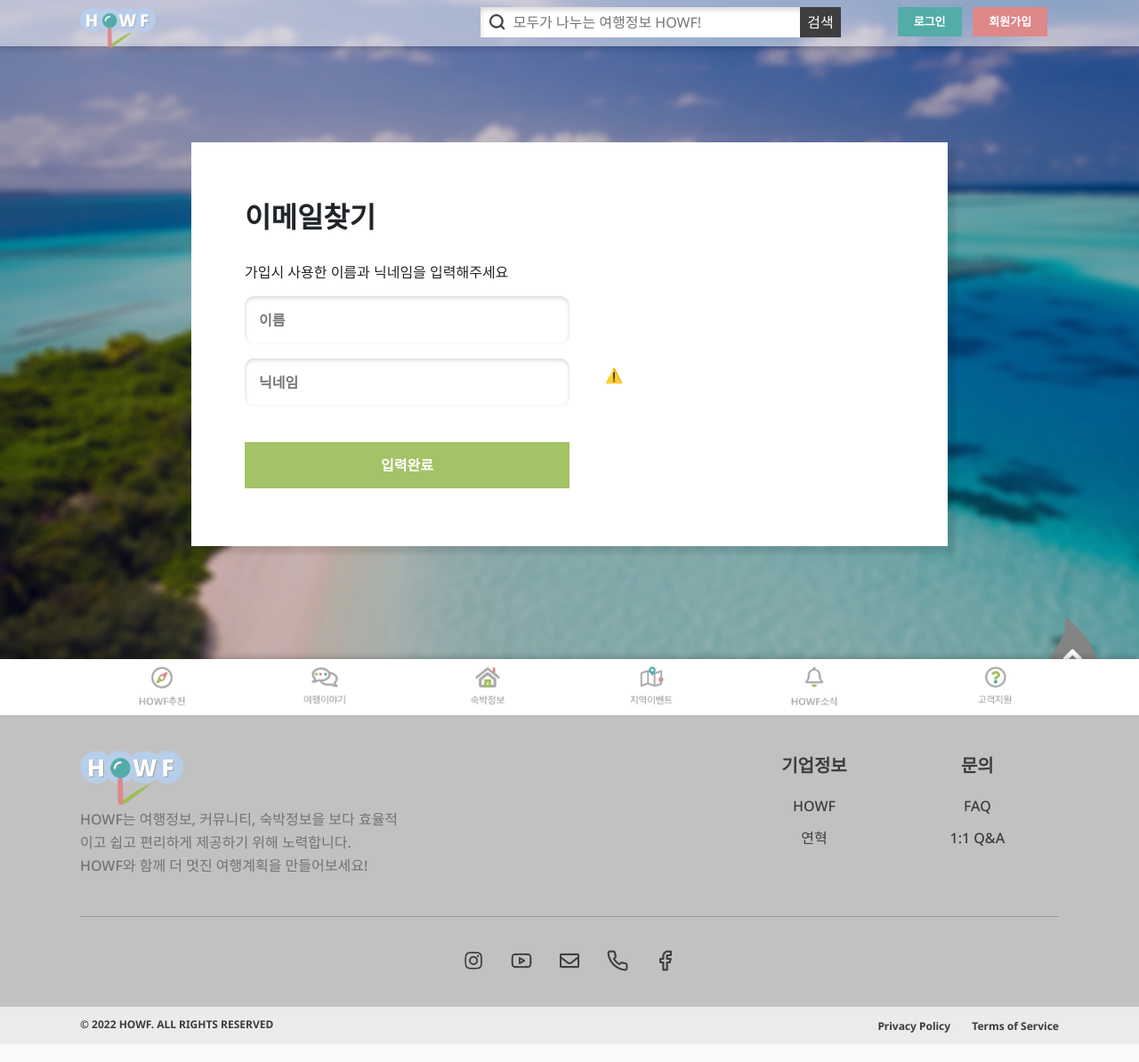
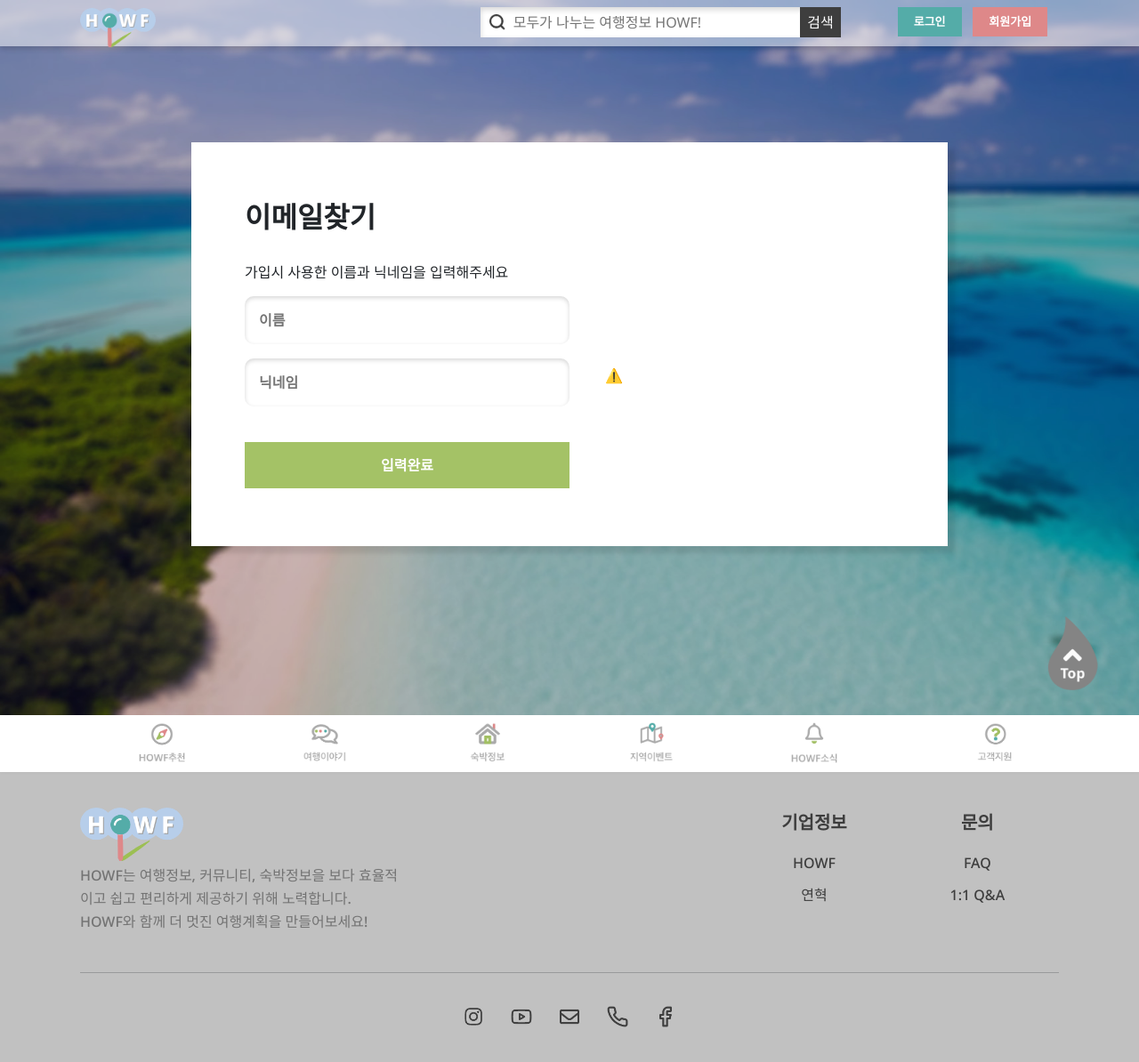
Before and after one commit to violet-kitty/teamProject, a Java web app: page /user/emailFind.do in a window 1280 px wide. Shown: the top 1194 px of the page at 89% size. Run offline with Spring Boot 4, a stand-in JSP engine, Linux system fonts and the light colour scheme; data that the repository does not hold is empty; the project's own start-up code is not run, and a stand-in starts its controllers and pages; some libraries are stand-ins or nearby versions.

Commit message:
은지작업 (Nav2)

```diff
--- a/teamProject/src/main/webapp/resources/css/Nav2.css
+++ b/teamProject/src/main/webapp/resources/css/Nav2.css
@@ -1,6 +1,6 @@
 @charset "UTF-8";
 
-#navigation {z-index:5000; width:100%; position:absolute; bottom:0;}
+#navigation {z-index:5000; width:100%; bottom:0;}
 #navigation .bar {box-shadow: 0px -3px 6px #00000029; text-align:center;}
 #navigation .row {max-width:1100px; margin:auto;}
 #navigation img {max-width:64px;}
```
